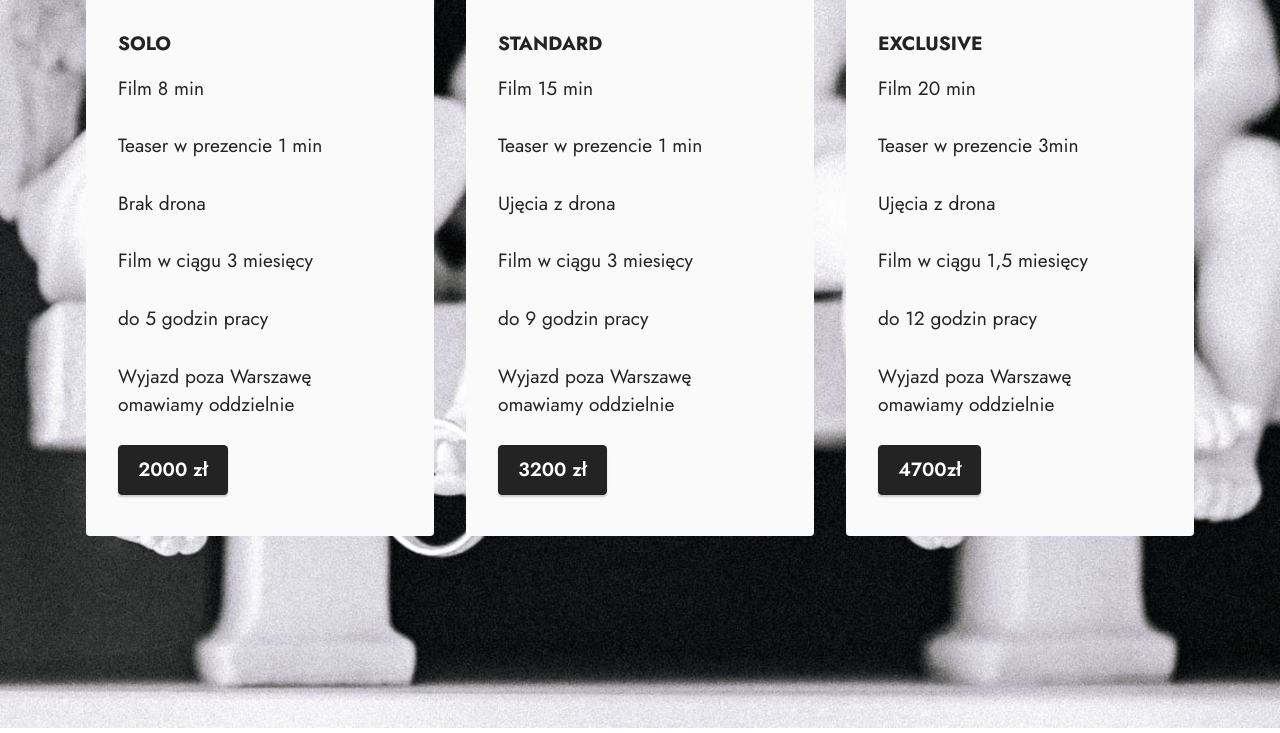
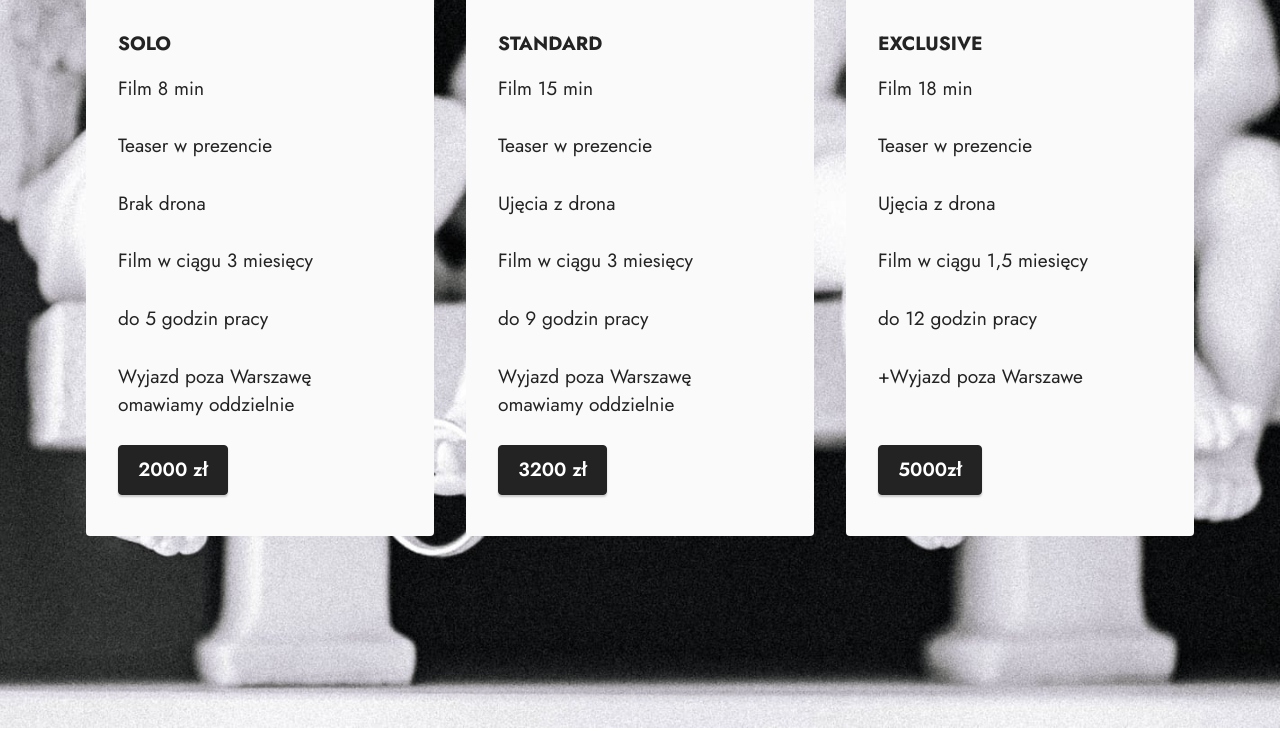
Before and after one commit to aleksander-fotograf-kamerzysta/slub, a plain HTML site: page index.html in a window 1280 px wide. Shown: the part 528-1261 px from the top of the page. Drawn offline with Linux system fonts and the light colour scheme; files whose address does not match are found by name.

Commit message:
Update index.html

```diff
--- a/index.html
+++ b/index.html
@@ -84,7 +84,7 @@
 
                         <p class="mbr-text mbr-fonts-style mt-3 display-7">Film 8 min
                           <br>
-                           <br>Teaser w prezencie 1 min<br>
+                           <br>Teaser w prezencie<br>
 <br>Brak drona<br>
 <br>Film w ciągu 3 miesięcy<br><br>do 5 godzin pracy<br><br>Wyjazd poza Warszawę omawiamy oddzielnie<br></p>
                     </div>
@@ -101,7 +101,7 @@
 
                         <p class="mbr-text mbr-fonts-style mt-3 display-7">Film 15 min
                                                     <br>
-                           <br>Teaser w prezencie 1 min<br>
+                           <br>Teaser w prezencie<br>
 <br>Ujęcia z drona
 <br>
 <br>Film w ciągu 3 miesięcy<br><br>do 9 godzin pracy<br><br>Wyjazd poza Warszawę omawiamy oddzielnie<br></p>
@@ -117,14 +117,14 @@
                     <div class="item-content">
                         <h5 class="item-title mbr-fonts-style display-7"><strong>EXCLUSIVE</strong></h5>
 
-                        <p class="mbr-text mbr-fonts-style mt-3 display-7">Film 20 min
+                        <p class="mbr-text mbr-fonts-style mt-3 display-7">Film 18 min
                                                     <br>
-                           <br>Teaser w prezencie 3min<br>
+                           <br>Teaser w prezencie<br>
 <br>Ujęcia z drona
 <br>
-<br>Film w ciągu 1,5 miesięcy<br><br>do 12 godzin pracy<br><br>Wyjazd poza Warszawę omawiamy oddzielnie<br></p>
+<br>Film w ciągu 1,5 miesięcy<br><br>do 12 godzin pracy<br><br>+Wyjazd poza Warszawe<br></p>
                     </div>
-                    <div class="mbr-section-btn item-footer mt-2"><a href="" class="btn item-btn btn-black display-7" target="_blank">4700zł</a></div>
+                    <div class="mbr-section-btn item-footer mt-2"><a href="" class="btn item-btn btn-black display-7" target="_blank">5000zł</a></div>
                 </div>
             </div>
         </div>
```
